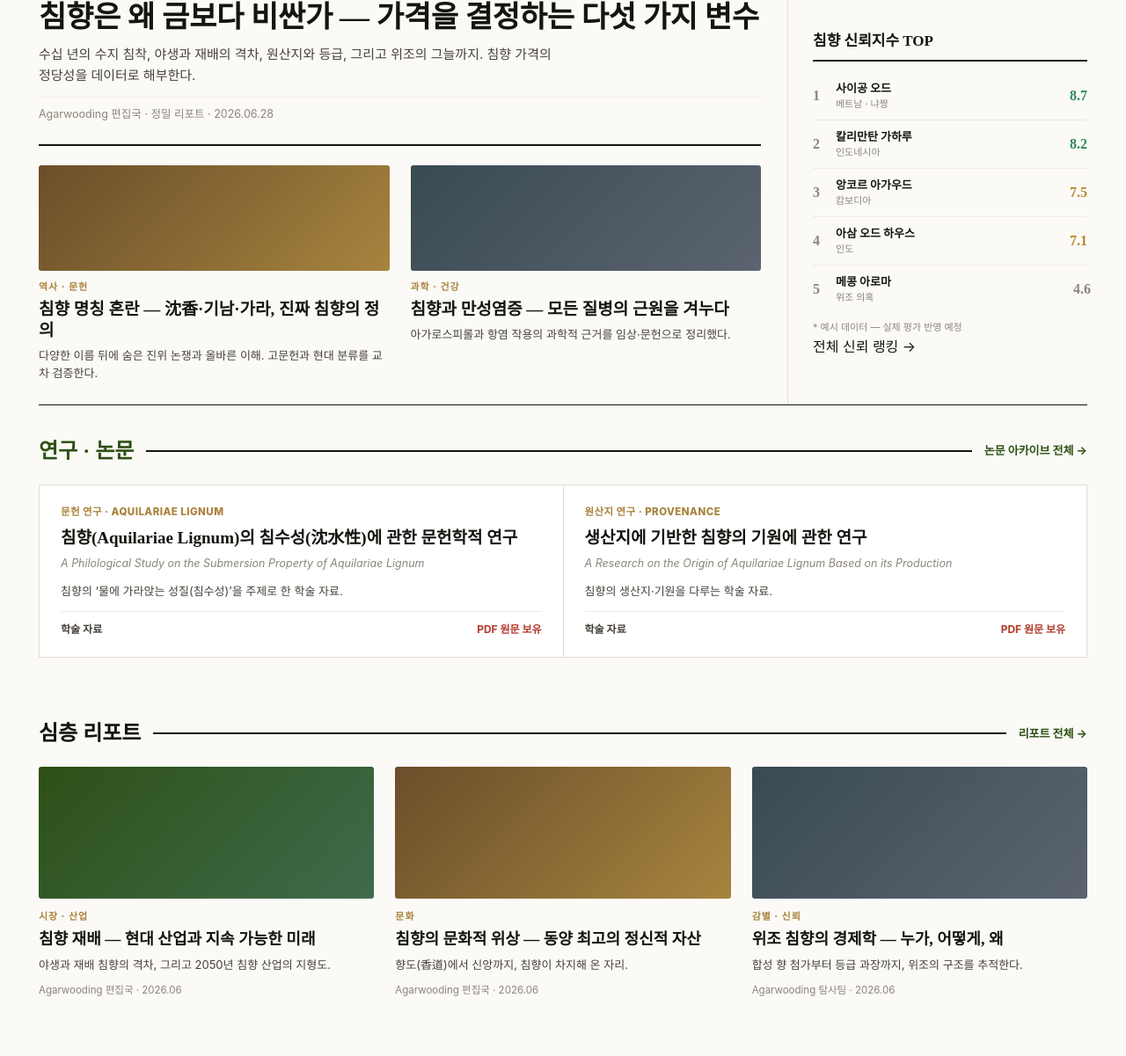
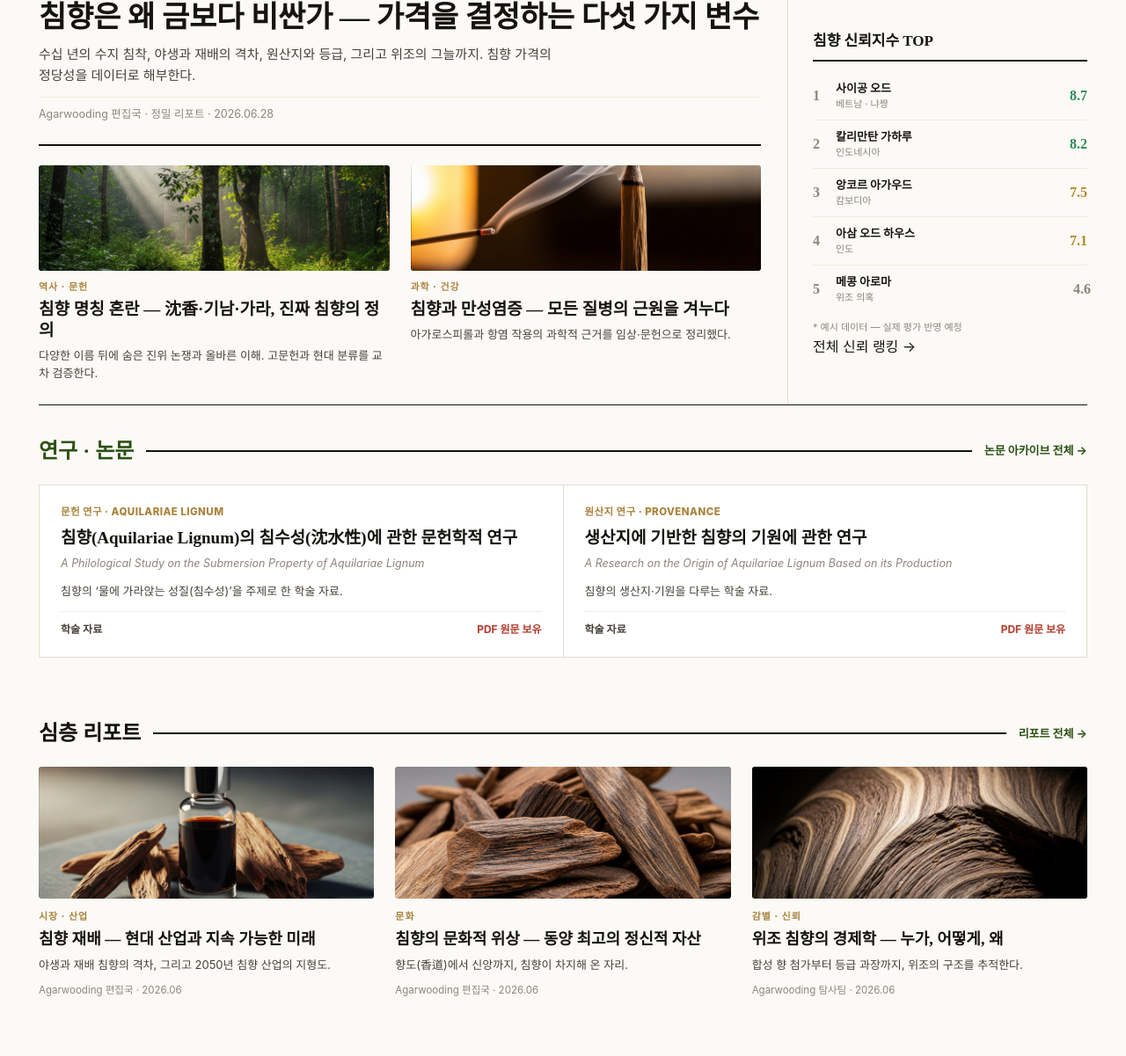
Before and after one commit to gai-cmd/agarwooding-concept, a plain HTML site: page media.html in a window 1280 px wide. Shown: the part 743-1944 px from the top of the page at 88% size. Drawn offline with Linux system fonts and the light colour scheme.

Commit message:
Add Imagen-generated photorealistic agarwood photos to media concept
Co-Authored-By: Claude Opus 4.8 (1M context) <noreply@anthropic.com>

```diff
--- a/media.html
+++ b/media.html
@@ -243,7 +243,7 @@
     <div class="lead-col">
       <article class="lead">
         <div class="kicker">심층 분석 · 시장</div>
-        <div class="cover"></div>
+        <div class="cover" style="background-image:url('generated/heartwood.jpg');background-size:cover;background-position:center"></div>
         <h2 class="serif">침향은 왜 금보다 비싼가 — 가격을 결정하는 다섯 가지 변수</h2>
         <p class="dek">수십 년의 수지 침착, 야생과 재배의 격차, 원산지와 등급, 그리고 위조의 그늘까지. 침향 가격의 정당성을 데이터로 해부한다.</p>
         <div class="byline">Agarwooding 편집국 · 정밀 리포트 · 2026.06.28</div>
@@ -251,13 +251,13 @@
 
       <div class="sec-stories">
         <article class="mini">
-          <div class="thumb"></div>
+          <div class="thumb" style="background-image:url('generated/forest.jpg');background-size:cover;background-position:center"></div>
           <div class="kicker">역사 · 문헌</div>
           <h3 class="serif">침향 명칭 혼란 — 沈香·기남·가라, 진짜 침향의 정의</h3>
           <p>다양한 이름 뒤에 숨은 진위 논쟁과 올바른 이해. 고문헌과 현대 분류를 교차 검증한다.</p>
         </article>
         <article class="mini b">
-          <div class="thumb"></div>
+          <div class="thumb" style="background-image:url('generated/incense.jpg');background-size:cover;background-position:center"></div>
           <div class="kicker">과학 · 건강</div>
           <h3 class="serif">침향과 만성염증 — 모든 질병의 근원을 겨누다</h3>
           <p>아가로스피롤과 항염 작용의 과학적 근거를 임상·문헌으로 정리했다.</p>
@@ -317,9 +317,9 @@
   <section class="section">
     <div class="shead"><h2 class="serif">심층 리포트</h2><div class="rule"></div><a class="more">리포트 전체 →</a></div>
     <div class="cards">
-      <article class="card"><div class="thumb"></div><div class="kicker">시장 · 산업</div><h3 class="serif">침향 재배 — 현대 산업과 지속 가능한 미래</h3><p>야생과 재배 침향의 격차, 그리고 2050년 침향 산업의 지형도.</p><div class="meta">Agarwooding 편집국 · 2026.06</div></article>
-      <article class="card b"><div class="thumb"></div><div class="kicker">문화</div><h3 class="serif">침향의 문화적 위상 — 동양 최고의 정신적 자산</h3><p>향도(香道)에서 신앙까지, 침향이 차지해 온 자리.</p><div class="meta">Agarwooding 편집국 · 2026.06</div></article>
-      <article class="card c"><div class="thumb"></div><div class="kicker">감별 · 신뢰</div><h3 class="serif">위조 침향의 경제학 — 누가, 어떻게, 왜</h3><p>합성 향 첨가부터 등급 과장까지, 위조의 구조를 추적한다.</p><div class="meta">Agarwooding 탐사팀 · 2026.06</div></article>
+      <article class="card"><div class="thumb" style="background-image:url('generated/oil.jpg');background-size:cover;background-position:center"></div><div class="kicker">시장 · 산업</div><h3 class="serif">침향 재배 — 현대 산업과 지속 가능한 미래</h3><p>야생과 재배 침향의 격차, 그리고 2050년 침향 산업의 지형도.</p><div class="meta">Agarwooding 편집국 · 2026.06</div></article>
+      <article class="card b"><div class="thumb" style="background-image:url('generated/chips.jpg');background-size:cover;background-position:center"></div><div class="kicker">문화</div><h3 class="serif">침향의 문화적 위상 — 동양 최고의 정신적 자산</h3><p>향도(香道)에서 신앙까지, 침향이 차지해 온 자리.</p><div class="meta">Agarwooding 편집국 · 2026.06</div></article>
+      <article class="card c"><div class="thumb" style="background-image:url('generated/heartwood.jpg');background-size:cover;background-position:center"></div><div class="kicker">감별 · 신뢰</div><h3 class="serif">위조 침향의 경제학 — 누가, 어떻게, 왜</h3><p>합성 향 첨가부터 등급 과장까지, 위조의 구조를 추적한다.</p><div class="meta">Agarwooding 탐사팀 · 2026.06</div></article>
     </div>
   </section>
 
```
Also changed, not shown: generated/chips.jpg (added), generated/forest.jpg (added), generated/heartwood.jpg (added), generated/incense.jpg (added), generated/oil.jpg (added).
